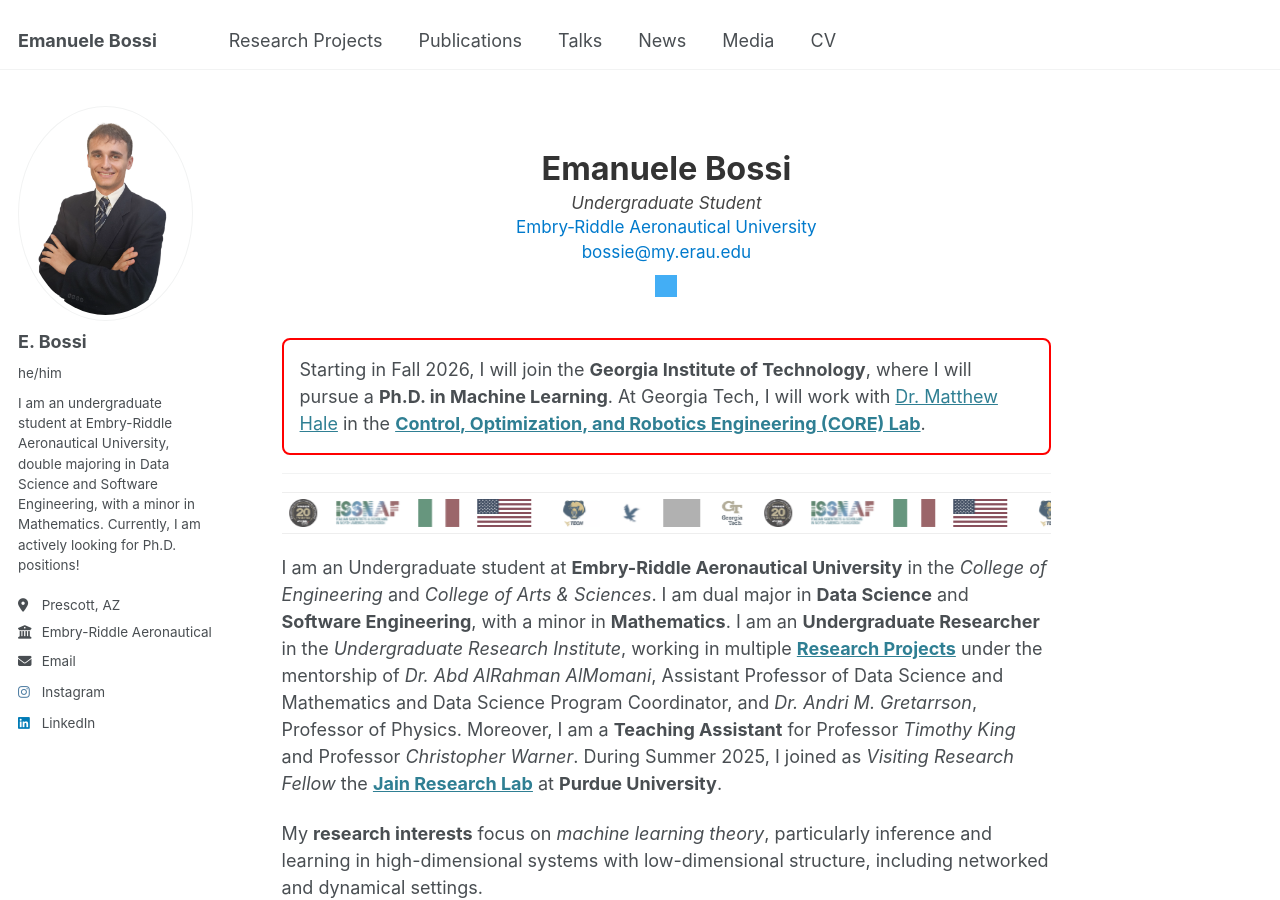
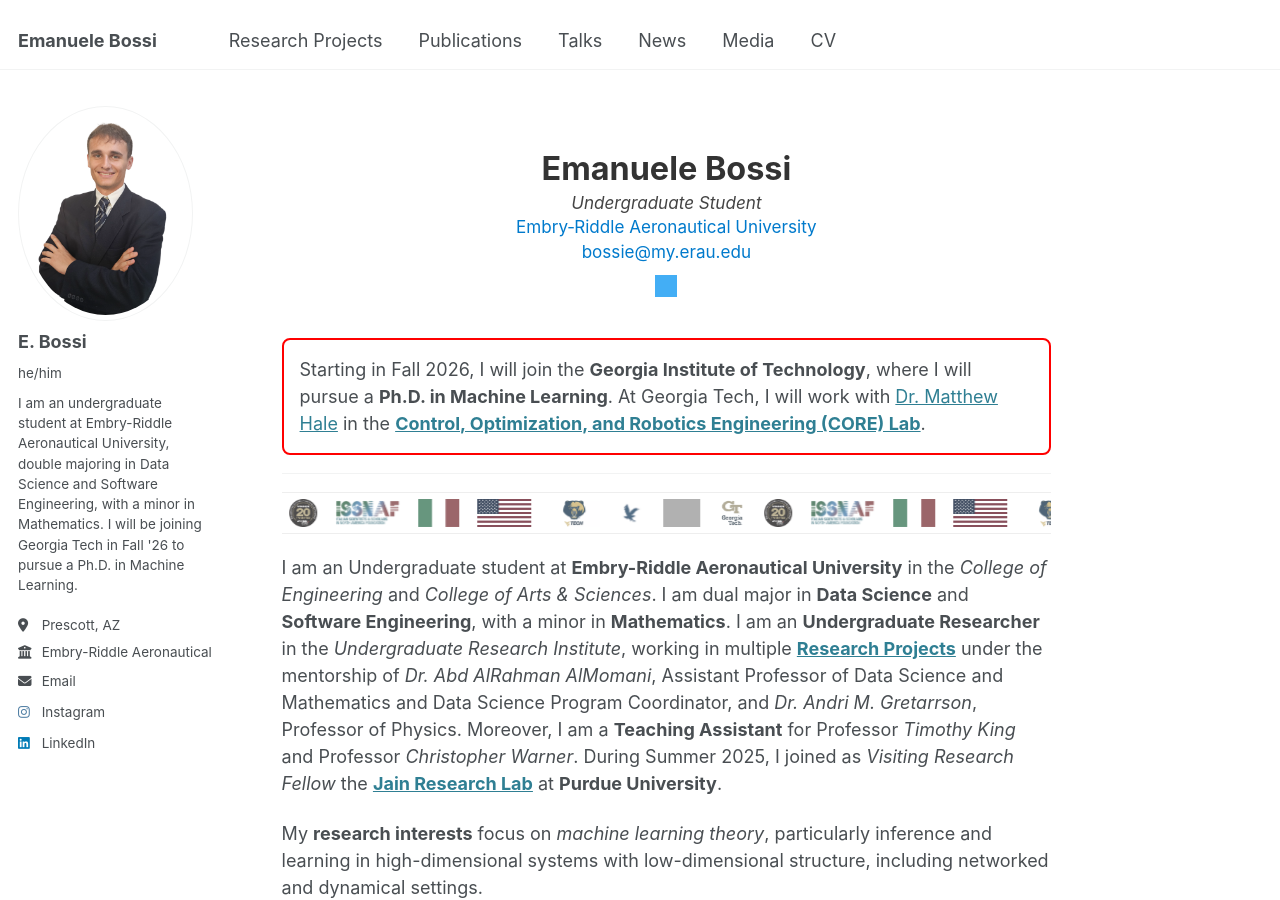
Before and after one commit to bossiemanuele/bossiemanuele.github.io, a Jekyll site: the page built from _pages/about.md, in a window 1280 px wide and 900 px high. Built offline with Jekyll 4.4.1, drawn with Linux system fonts in a browser that asks for light colours; grey boxes are pictures that could not be loaded.

Commit message:
Update _config.yml

```diff
--- a/_config.yml
+++ b/_config.yml
@@ -25,7 +25,7 @@
   avatar           : "profile.png"
   name             : "E. Bossi"
   pronouns         : "he/him" # example: "she/her"
-  bio              : "I am an undergraduate student at Embry-Riddle Aeronautical University, double majoring in Data Science and Software Engineering, with a minor in Mathematics. Currently, I am actively looking for Ph.D. positions!"
+  bio              : "I am an undergraduate student at Embry-Riddle Aeronautical University, double majoring in Data Science and Software Engineering, with a minor in Mathematics. I will be joining Georgia Tech in Fall '26 to pursue a Ph.D. in Machine Learning."
   location         : "Prescott, AZ"
   employer         : "Embry-Riddle Aeronautical University"
   uri              : # URL
```
